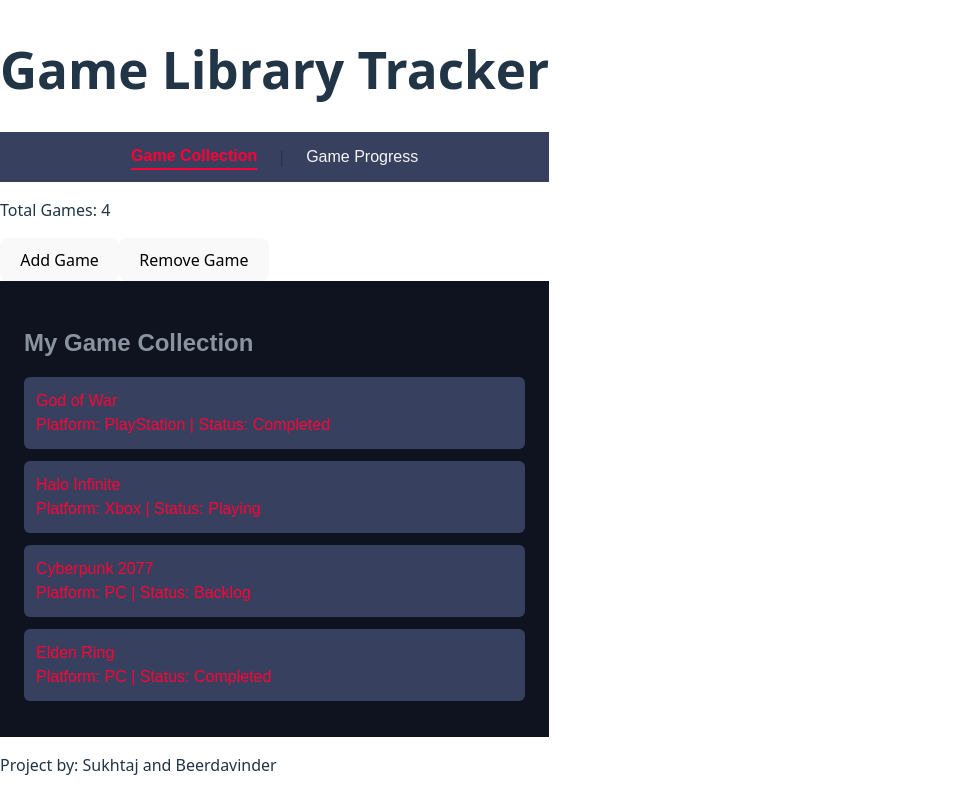
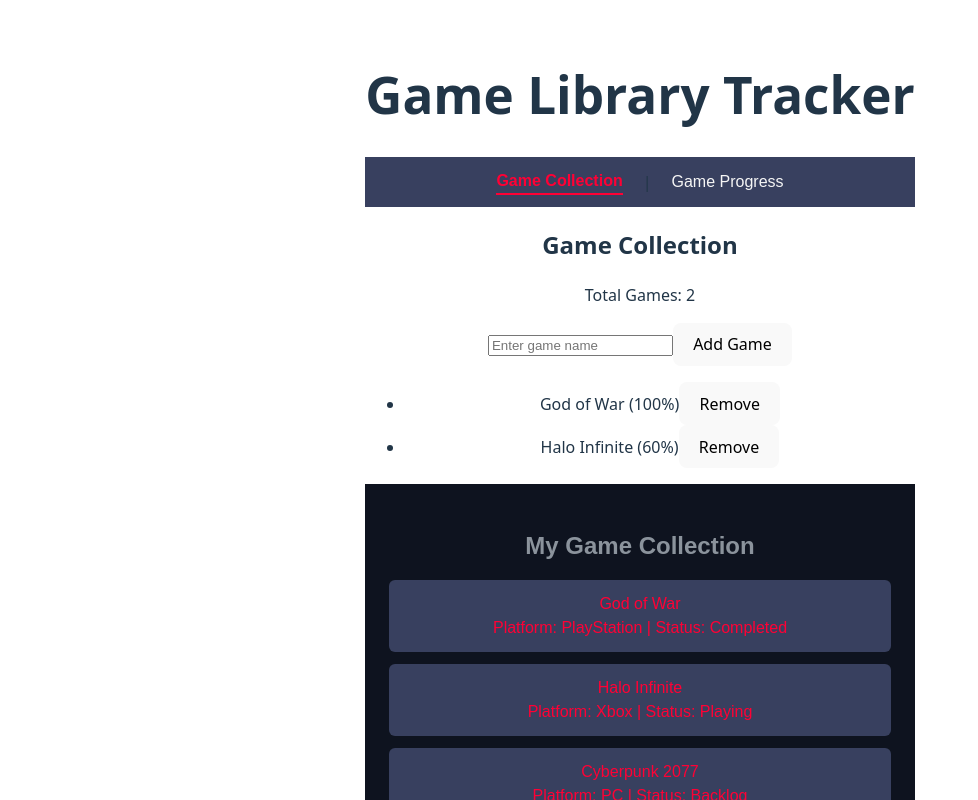
Before and after one commit to Sukhtaj00/Game_Library, a React (Vite) app: page /collection in a window 1280 px wide. Shown: the top 800 px of the page, without its empty margins (0-978 px from the left). Built offline with nearby package versions, Linux system fonts and the light colour scheme.

Commit message:
created the new function in game collection page and updated app.tsx

```diff
--- a/src/App.tsx
+++ b/src/App.tsx
@@ -1,11 +1,22 @@
+import { useState } from "react";
 import { Routes, Route } from "react-router-dom";
-import { useState } from "react";
 import Layout from "./components/layout/layout";
 import GameCollectionPage from "./components/pages/game_collection_pages";
 import GameProgressPage from "./components/pages/game_progress_pages";
+import "./App.css"
+
+export type Game = {
+  title: string;
+  completion: number;
+};
 
 function App() {
-  const [totalGames, setTotalGames] = useState(4);
+  const [games, setGames] = useState<Game[]>([
+    { title: "God of War", completion: 100 },
+    { title: "Halo Infinite", completion: 60 },
+  ]);
+
+  const totalGames = games.length;
 
   return (
     <Routes>
@@ -14,8 +25,9 @@
           path="collection"
           element={
             <GameCollectionPage
+              games={games}
+              setGames={setGames}
               totalGames={totalGames}
-              setTotalGames={setTotalGames}
             />
           }
         />
@@ -23,8 +35,9 @@
           path="progress"
           element={
             <GameProgressPage
+              games={games}
+              setGames={setGames}
               totalGames={totalGames}
-              setTotalGames={setTotalGames}
             />
           }
         />
--- a/src/components/pages/game_collection_pages.tsx
+++ b/src/components/pages/game_collection_pages.tsx
@@ -1,20 +1,51 @@
+import React, { useState } from "react";
+import type { Game } from "../../App";
 import GameCollection from "../game_collection/game_collection";
 
-function GameCollectionPage({ totalGames, setTotalGames }: any) {
+type Props = {
+  games: Game[];
+  setGames: React.Dispatch<React.SetStateAction<Game[]>>;
+  totalGames: number;
+};
+
+function GameCollectionPage({ games, setGames, totalGames }: Props) {
+  const [newGame, setNewGame] = useState("");
+
+  function handleAddGame(e: React.FormEvent) {
+    e.preventDefault();
+    if (newGame.trim() === "") return;
+
+    setGames([...games, { title: newGame, completion: 0 }]);
+    setNewGame("");
+  }
+
+  function handleRemoveGame(index: number) {
+    setGames(games.filter((_, i) => i !== index));
+  }
+
   return (
     <>
+      <h2>Game Collection</h2>
       <p>Total Games: {totalGames}</p>
 
-      <button onClick={() => setTotalGames(totalGames + 1)}>
-        Add Game
-      </button>
+      <form onSubmit={handleAddGame}>
+        <input
+          type="text"
+          value={newGame}
+          onChange={(e) => setNewGame(e.target.value)}
+          placeholder="Enter game name"
+        />
+        <button type="submit">Add Game</button>
+      </form>
 
-      <button
-        onClick={() => setTotalGames(totalGames - 1)}
-        disabled={totalGames === 0}
-      >
-        Remove Game
-      </button>
+      <ul>
+        {games.map((game, index) => (
+          <li key={index}>
+            {game.title} ({game.completion}%)
+            <button onClick={() => handleRemoveGame(index)}>Remove</button>
+          </li>
+        ))}
+      </ul>
 
       <GameCollection />
     </>
```
